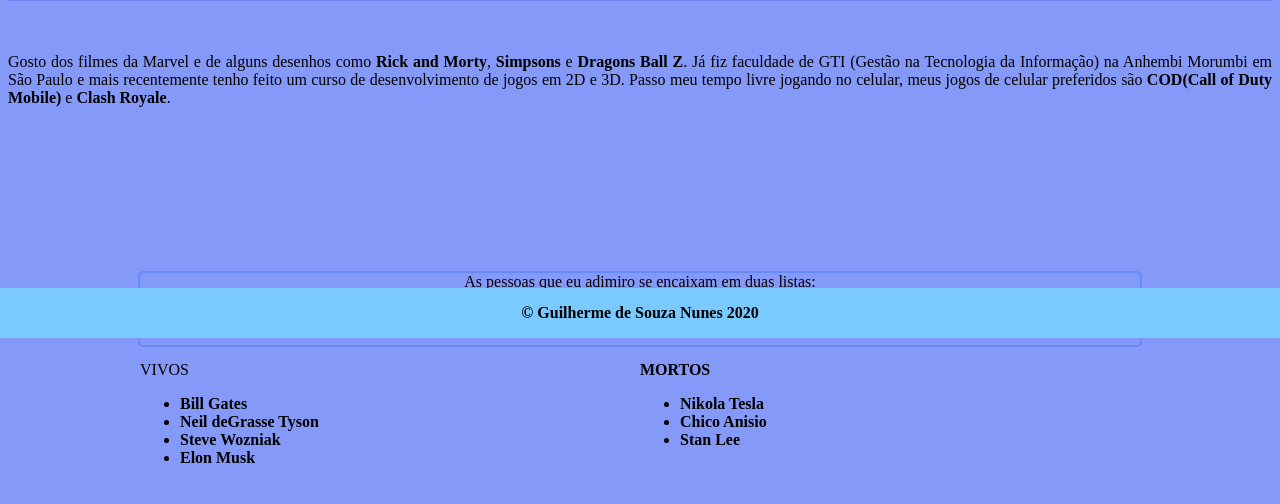
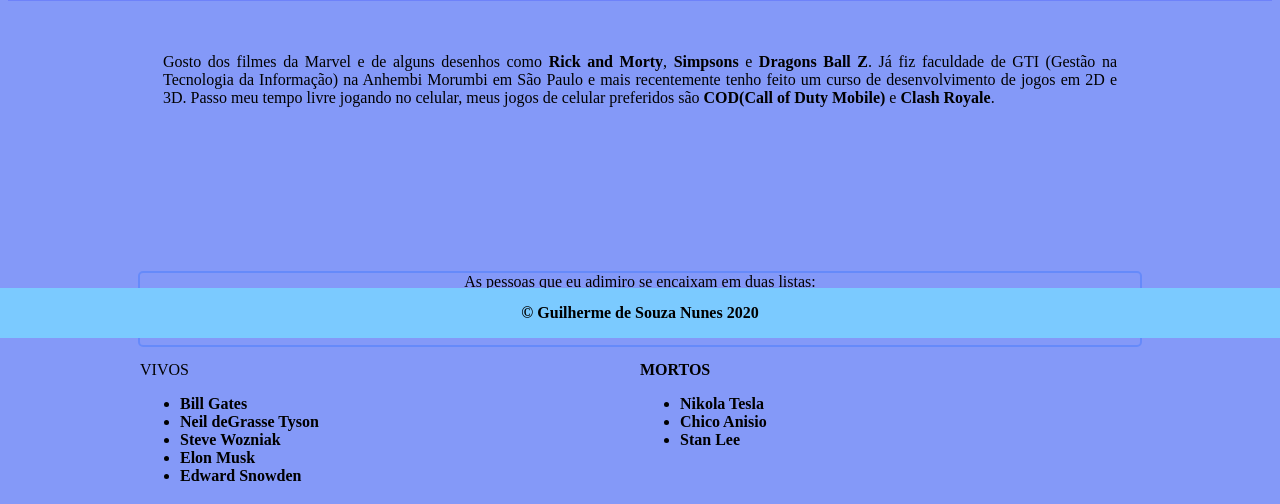
Before and after one commit to sguilherme-1995/minha_pagina, a plain HTML site: page Guilherme de Souza Nunes.html in a window 1280 px wide. Shown: the part 462-966 px from the top of the page. Drawn offline with Linux system fonts and the light colour scheme.

Commit message:
Ed snowden na lista de vivos

```diff
--- a/Guilherme de Souza Nunes.html
+++ b/Guilherme de Souza Nunes.html
@@ -32,6 +32,7 @@
 	<li><b>Neil deGrasse Tyson</li>
 	<li><b>Steve Wozniak</b></li>
 	<li><b>Elon Musk</b></li>
+	<li><b>Edward Snowden</b></li>
 </ul>
 </div>
 <div class="listamortos">
--- a/css/stylepagina.css
+++ b/css/stylepagina.css
@@ -33,6 +33,7 @@
   }
   .foto{
     background-color: rgba(25, 40, 248, 0.205);
+
   }
   .borda{
     border: 2px solid rgba(0, 89, 255, 0.226);
@@ -60,6 +61,8 @@
   }
   .textoprincipal{
     text-align:justify;
+    margin-right: 155px;
+    margin-left: 155px;
   }
   .sobremim{
     color:white; text-align:center
```
